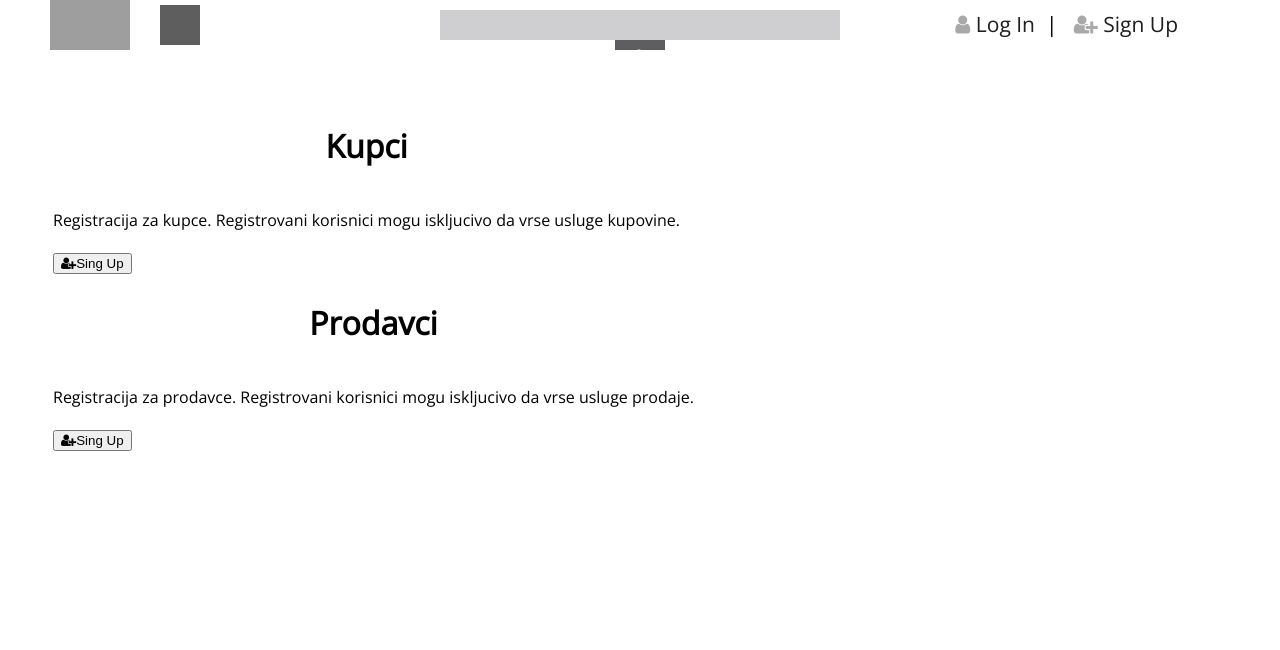
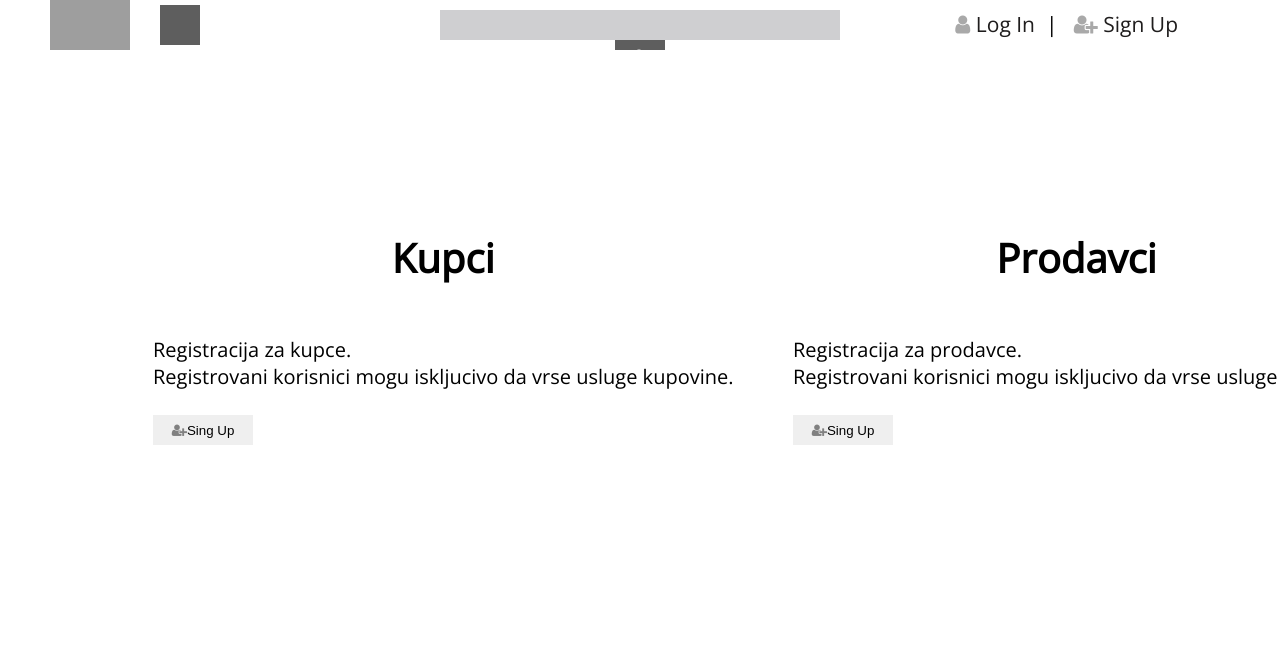
Before and after one commit to mrivanovic/OnlineShop, a CodeIgniter app: page /OnlineShop/Category/SignUp in a window 1280 px wide. Shown: the top 650 px of the page. Run offline with CodeIgniter, Linux system fonts and the light colour scheme; grey boxes are pictures that could not be loaded.

Commit message:
frontend

```diff
--- a/CSS/style.css
+++ b/CSS/style.css
@@ -266,3 +266,47 @@ a {
     margin: 0;
     padding: 0;
 }
+#SignUp {
+    width: 100%;
+    height: 100%;
+    overflow: hidden;
+    margin: 100px;
+}
+#SignUp > .kupci {
+    width: 50%;
+    height: 100%;
+    float: left;
+    font-size: 20px;
+}
+#SignUp > .kupci button {
+    border: none;
+    width: 100px;
+    height: 30px;
+}
+#SignUp > .kupci button:hover {
+    width: 110px;
+    height: 35px;
+}
+#SignUp > .kupci table {
+    margin-left: 0;
+    margin-right: 0;
+}
+#SignUp > .prodavci {
+    width: 50%;
+    height: 100%;
+    float: left;
+    font-size: 20px;
+}
+#SignUp > .prodavci table {
+    margin-left: 0;
+    margin-right: 0;
+}
+#SignUp > .prodavci button {
+    border: none;
+    width: 100px;
+    height: 30px;
+}
+#SignUp > .prodavci button:hover {
+    width: 110px;
+    height: 35px;
+}
--- a/application/views/signUp.php
+++ b/application/views/signUp.php
@@ -1,14 +1,14 @@
-<div id="SingUp">
+<div id="SignUp">
     <div class="kupci">
         <table>
             <tr>
                 <th><h1>Kupci</h1></th>
             </tr>
             <tr>
-                <td><p>Registracija za kupce. Registrovani korisnici mogu iskljucivo da vrse usluge kupovine.</p></td>
+                <td><p>Registracija za kupce.<br> Registrovani korisnici mogu iskljucivo da vrse usluge kupovine.</p></td>
             </tr>
             <tr>
-                <td><button type="submit"><i class="fa fa-user-plus" aria-hidden="true"></i>Sing Up</button></td>
+                <td><a href="<?php echo base_url('Category/SignUpK');?>"> <button type="submit"><i class="fa fa-user-plus" style="color: grey;" aria-hidden="true"></i>Sing Up</button></a></td>
             </tr>
         </table>
     </div>
@@ -18,10 +18,10 @@
                 <th><h1>Prodavci</h1></th>
             </tr>
             <tr>
-                <td><p>Registracija za prodavce. Registrovani korisnici mogu iskljucivo da vrse usluge prodaje.</p></td>
+                <td><p>Registracija za prodavce.<br> Registrovani korisnici mogu iskljucivo da vrse usluge prodaje.</p></td>
             </tr>
             <tr>
-                <td><button type="submit"><i class="fa fa-user-plus" aria-hidden="true"></i>Sing Up</button></td>
+                <td><a href="<?php echo base_url('Category/SignUpP');?>"><button type="submit"><i class="fa fa-user-plus" style="color: grey;" aria-hidden="true"></i>Sing Up</button></a> </td>
             </tr>
         </table>
     </div>
```
Also changed, not shown: application/controllers/Account.php (added, +14 -0 lines), application/views/index.php (line endings or trailing spaces), application/views/signUpK.php (line endings or trailing spaces).
